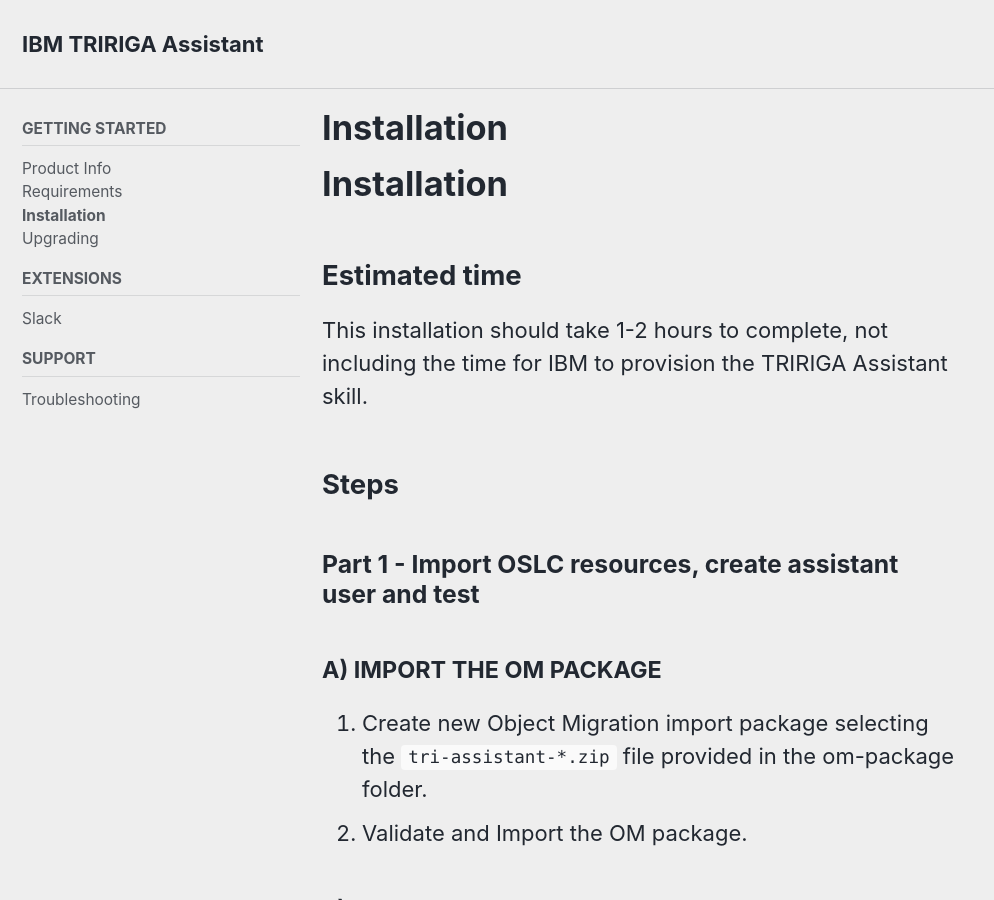
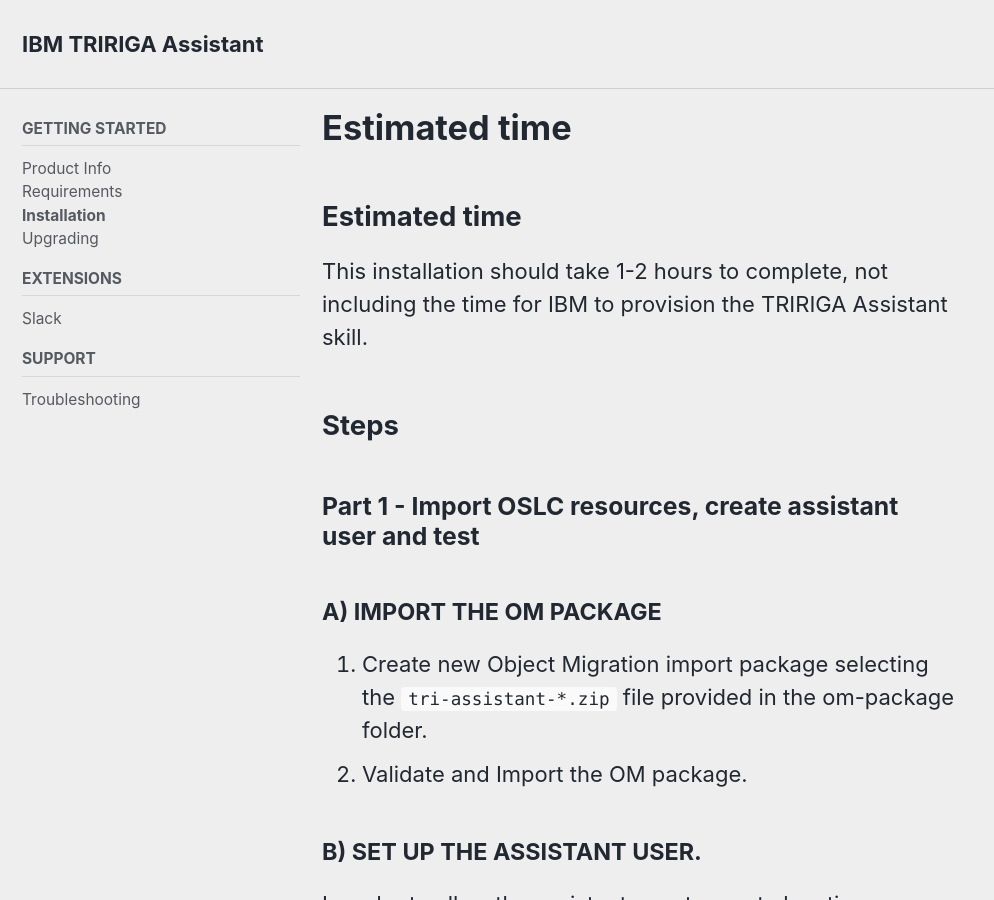
Before and after one commit to JordanTMoore/jordantmoore.github.io, a Jekyll site: the page built from _pages/installation.markdown, in a window 1280 px wide and 900 px high. Shown: the whole window, without its empty margins (0-994 px from the left). Built offline with Jekyll 4.4.1, drawn with Linux system fonts in a browser that asks for light colours; cached includes are drawn as plain includes; nearby versions of some CDN libraries; our own code applies the rules of GitHub Pages for plain Markdown files; part of the change alters nothing that is shown.

```diff
--- a/_pages/installation.markdown
+++ b/_pages/installation.markdown
@@ -8,8 +8,6 @@ layout: home
 sidebar:
   nav: "docs"
 ---
-
-# Installation
 
 ## Estimated time
 
@@ -148,4 +146,4 @@ The OM package imported contains a new model for the UX apps. Non-admin users ne
 
 It's time to test with the Assistant Chat UI available from the Workplace Services app.  Make sure the user you are using has a primary location set, isn't the system or assistant user, and has the security group modified or created in step L.  If all edits were done correctly, you should see a chat icon appear at the bottom right of the Workplace Services apps.  If you know a room name, then try out the service request functionality by typing "the ________ room has a broken chair" and if you have reserve functionality, try "book a room".
 
-![alt]({{ site.url }}{{ site.baseurl }}/assets/images/screenshot.png)
+![alt]({{ site.url }}{{ site.baseurl }}/assets/images/installation/screenshot.png)
```
